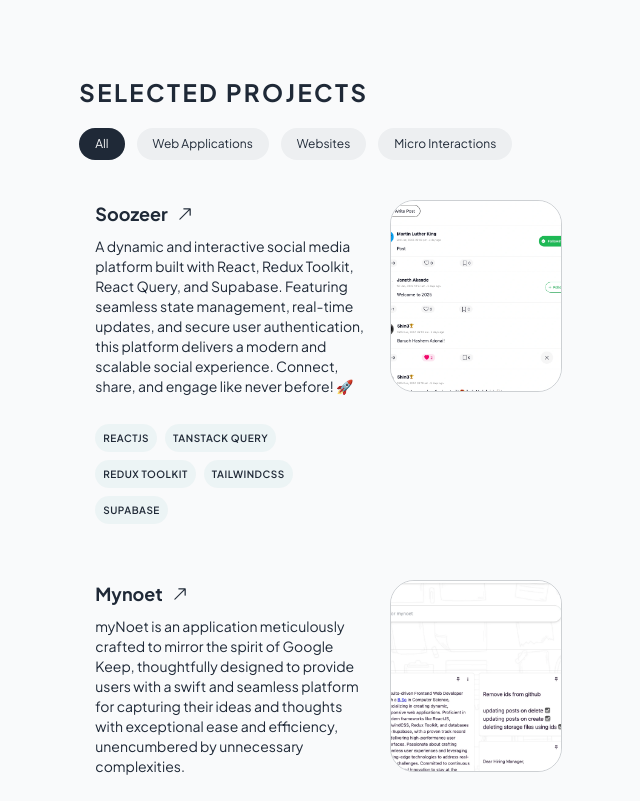
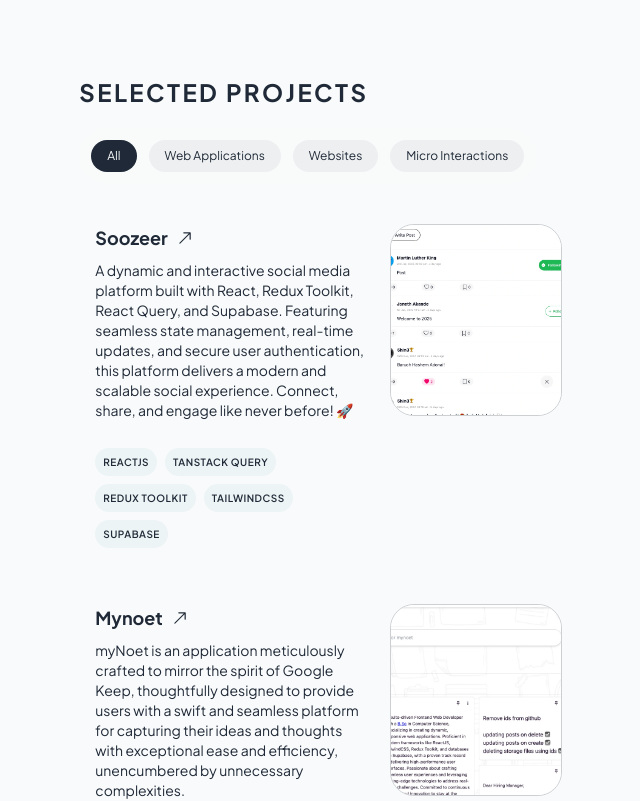
Before and after one commit to AkhatorEnosa/my_portfolio, a React (Vite) app: page / in a window 1280 px wide. Shown: the part 1260-2061 px from the top of the page, without its empty margins (606-1246 px from the left). Built offline with nearby package versions, Linux system fonts and the light colour scheme.

Commit message:
section reordering

```diff
--- a/src/sections/Left.tsx
+++ b/src/sections/Left.tsx
@@ -63,7 +63,7 @@ const Left = () => {
           transition={{ duration: 0.5, delay: 1.5 }}
         className="w-full mt-10 lg:mt-0 fixed flex left-0 bottom-4 justify-center items-center lg:relative lg:right-0 lg:left-0 lg:bottom-0 z-40">
           {/* nav links */}
-          <div className="w-[80%] md:w-[50%] lg:w-full flex lg:flex-col justify-between md:justify-center items-center lg:items-start bg-[#e9edf1]/80 dark:bg-[#2a3b52]/80 dark:text-[#f9fafb]/60 dark:hover:text-[#f9fafb] lg:bg-transparent lg:dark:bg-transparent lg:backdrop-blur-none lg:rounded-none lg:shadow-none rounded-full backdrop-blur-sm shadow-lg py-5 px-5 lg:py-0 lg:px-0 mt-10 gap-5 md:gap-16 lg:gap-2 z-40">
+          <div className="w-fit md:w-[50%] lg:w-full flex lg:flex-col justify-center items-center lg:items-start bg-[#e9edf1]/80 dark:bg-[#2a3b52]/80 dark:text-[#f9fafb]/60 dark:hover:text-[#f9fafb] lg:bg-transparent lg:dark:bg-transparent lg:backdrop-blur-none lg:rounded-none lg:shadow-none rounded-full backdrop-blur-sm shadow-lg py-5 px-5 lg:py-0 lg:px-0 mt-10 gap-8 md:gap-16 lg:gap-2 z-40">
             {
               NAVLINKS.map((navlink, index) => (
                 <NavLink key={index+navlink} url={`#${navlink}`} title={navlink}/>
@@ -91,7 +91,7 @@ const Left = () => {
           initial={{ opacity: 0 }}
           animate={{ opacity: 1 }}
           transition={{ duration: 0.5, delay: 2.5}}
-          className="fixed right-2 top-4 lg:relative lg:right-0 lg:top-0 w-fit flex bg-[#e9edf1]/80 dark:bg-[#2a3b52]/80 dark:text-[#f9fafb]/60 dark:hover:text-[#f9fafb] hover:font-semibold py-2 px-4 rounded-full backdrop-blur-sm shadow-lg lg:shadow-none lg:backdrop-blur-none cursor-pointer overflow-hidden z-40 duration-150 transition-all" aria-label={theme === 'dark' ? 'Switch to light mode' : 'Switch to dark mode'} onClick={() => themeHandler()}>
+          className="fixed right-2 top-5 lg:relative lg:right-0 lg:top-0 w-fit flex bg-[#e9edf1]/80 dark:bg-[#2a3b52]/80 dark:text-[#f9fafb]/60 dark:hover:text-[#f9fafb] hover:font-semibold py-2 px-4 rounded-full backdrop-blur-sm shadow-lg lg:shadow-none lg:backdrop-blur-none cursor-pointer overflow-hidden z-40 duration-150 transition-all" aria-label={theme === 'dark' ? 'Switch to light mode' : 'Switch to dark mode'} onClick={() => themeHandler()}>
           <p className={`w-fit text-sm flex justify-center items-center gap-2 ${theme === 'dark' ? "-translate-x-30 opacity-0" : "translate-x-0 opacity-100"} duration-150 transition-all`}>Light Mode<i className={`text-2xl bi bi-brightness-high-fill text-orange-300 ${theme !== 'dark' ? "rotate-180" : "rotate-0"} duration-150 transition-all`}></i></p>
           <p className={`absolute w-fit text-sm flex justify-center items-center gap-2 ${theme !== 'dark' ? "-translate-x-20 opacity-0" : "translate-x-0 opacity-100"} duration-150 transition-all`}>Dark Mode<i className={`text-xl bi bi-moon-fill text-yellow-200 ${theme === 'dark' ? "rotate-[360deg]" : "rotate-0"} duration-150 transition-all`}></i></p>
         </motion.div>
--- a/src/sections/Right.tsx
+++ b/src/sections/Right.tsx
@@ -114,11 +114,11 @@ const Right = () => {
                 initial={{ opacity: 0, y: -50 }}
                 animate={{ opacity: 1, y: 0 }}
                 transition={{ duration: 0.5, delay: 3.8 }}
-                id="projects" className="py-10"
+                id="projects" className="py-10 relative"
             >
                 <h1 className="w-full text-2xl font-bold tracking-widest uppercase">Selected Projects</h1>
                 <div className="cards w-full flex flex-col gap-6 mt-5">
-                    <div className="tabs w-full flex gap-2 lg:gap-3 items-center overflow-x-scroll">
+                    <div className="tabs w-fit flex gap-2 lg:gap-3 items-center overflow-x-scroll py-3 px-3 rounded-full md:sticky top-4 bg-[#f9fafb]/80 dark:bg-[#1f2937]/80 backdrop-blur-sm z-30">
                         {TABS.map((tab, index) => (
                             <TabButton
                                 key={index}
@@ -137,7 +137,7 @@ const Right = () => {
 
             <div className="w-full flex flex-col lg:mt-10 pb-10 justify-center items-center text-center">
                 <p className="text-2xl mt-10">Let us work on something together!</p>
-                <p className="text-sm mt-2 opacity-80">Feel free to reach out for <a href="mailto:aosakhogba@gmail.com" className=" font-semibold underline">collaboration or just a chat!</a></p>
+                <p className="text-sm mt-2 opacity-80">Feel free to reach out for <a href="mailto:aosakhogba@gmail.com" className=" font-semibold underline animate-pulse text-[#008080] dark:text-inherit">collaboration or just a chat!</a></p>
             </div>
         </section>
   )
```
